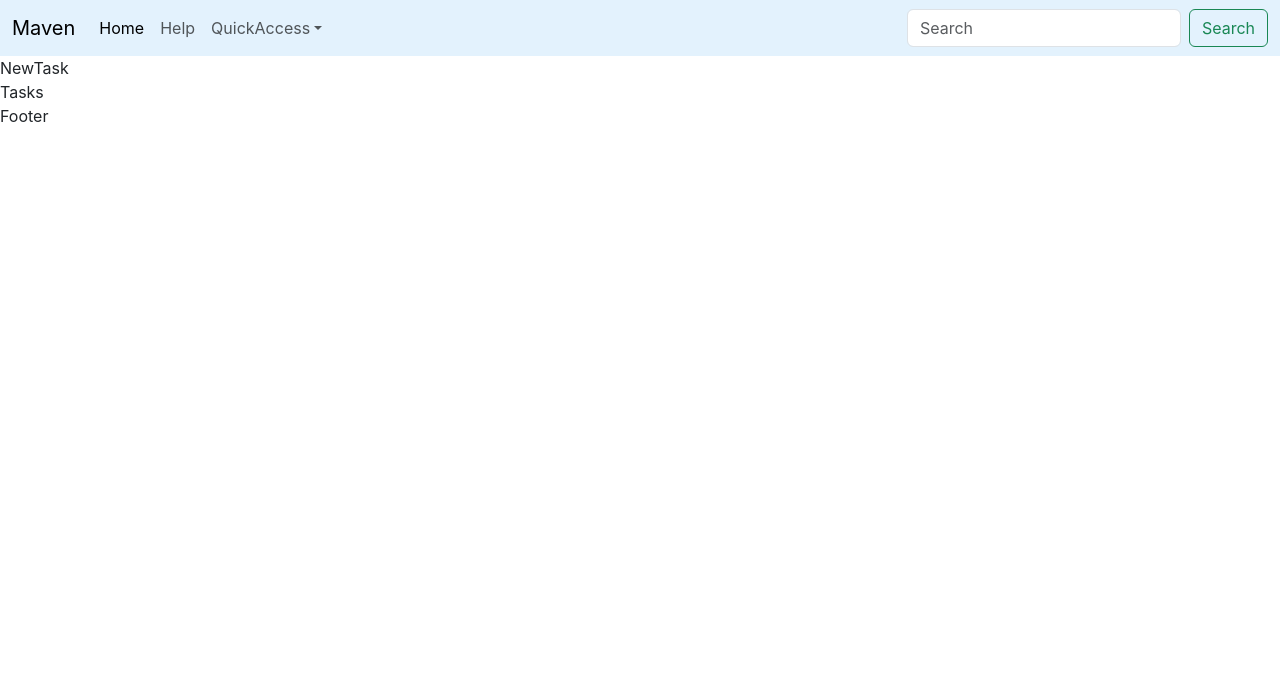
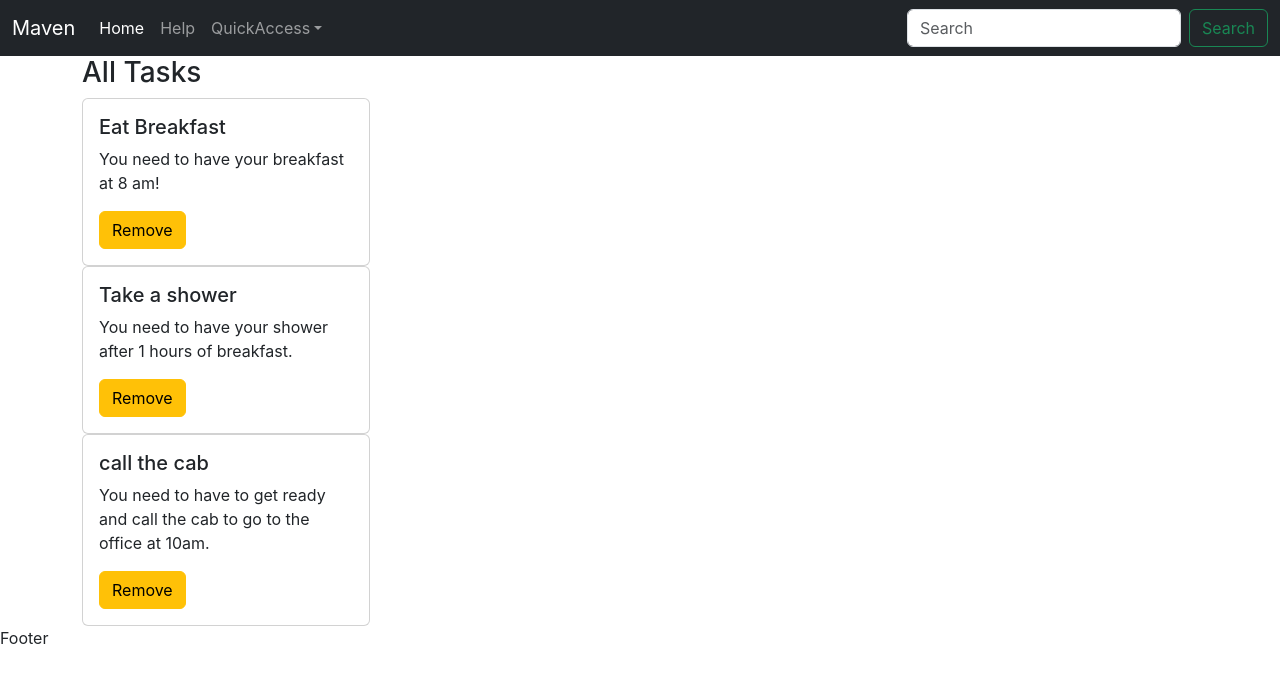
Before and after one commit to theNewtonCode/Maven-task-manager, a React (Create React App) app: page / in a window 1280 px wide. Shown: the top 682 px of the page. Built offline with nearby package versions, Linux system fonts and the light colour scheme.

Commit message:
Displaying demo tasks and removing them works

```diff
--- a/src/App.js
+++ b/src/App.js
@@ -1,32 +1,37 @@
 import './App.css';
 import Header from './TaskComponents/Header';
 import {Tasks} from './TaskComponents/Tasks';
-import {NewTask} from './TaskComponents/NewTask';
+import {Task} from './TaskComponents/Task';
 import {Footer} from './TaskComponents/Footer';
+import { useState } from 'react';
 
 function App() {
-  let fake_tasks = [
-    {
-      "sno.":1,
-      "Task":"Eat Breakfast",
-      "Desc":"You need to have your breakfast at 8 am!"
+  const removeMethod = (task) => {
+console.log("I am removing task number ", task.sno);
+updateTasks(tasks.filter((f)=>{return f!==task}));
+  }
+
+  const [tasks, updateTasks] = useState([
+    {sno :1,
+      title :"Eat Breakfast",
+      Desc :"You need to have your breakfast at 8 am!"
     },
     {
-      "sno.":2,
-      "Task":"Take a shower",
-      "Desc":"You need to have your shower after 1 hours of breakfast."
+      sno:2,
+      title:"Take a shower",
+      Desc:"You need to have your shower after 1 hours of breakfast."
     },
     {
-      "sno.":1,
-      "Task":"call the cab",
-      "Desc":"You need to have to get ready and call the cab to go to the office at 10am."
-    }
-  ]
+      sno:3,
+      title:"call the cab",
+      Desc:"You need to have to get ready and call the cab to go to the office at 10am."
+    },
+  ]);
   return (
     <>
-    <Header theme={7}/>
-    <NewTask/>
-    <Tasks alltasks={fake_tasks}/>
+    <Header theme="dark"/>
+    {/* <Task/> */}
+    <Tasks tasks={tasks} removeMethod = {removeMethod}/>
     <Footer/>
     </>
   );
--- a/src/TaskComponents/NewTask.js
+++ /dev/null
@@ -1,7 +0,0 @@
-import React from 'react'
-
-export const NewTask = () => {
-  return (
-    <div>NewTask</div>
-  )
-}
--- /dev/null
+++ b/src/TaskComponents/Task.js
@@ -0,0 +1,14 @@
+import React from 'react'
+
+export const Task = ({task, onRemove}) => {
+  return (
+<div class="card" style={{ width: '18rem' }}>
+  <div class="card-body" >
+    <h5 class="card-title">{task.title}</h5>
+    <p class="card-text">{task.Desc}</p>
+    <a href="#" class="btn btn-warning" onClick={()=>{onRemove(task)}}>Remove</a>
+  </div>
+</div>
+
+  )
+}
--- a/src/TaskComponents/Tasks.js
+++ b/src/TaskComponents/Tasks.js
@@ -1,7 +1,13 @@
 import React from 'react'
+import { Task } from './Task'
 
 export const Tasks = (props) => {
   return (
-    <div>Tasks</div>
+    <div className='container'>
+        <h3>All Tasks</h3>
+        {props.tasks.length===0? "Yay! You are out of tasks, you are free now!":
+    props.tasks.map((task)=>{return <Task task={task} onRemove = {props.removeMethod}/>})}
+
+    </div>
   )
 }
```
